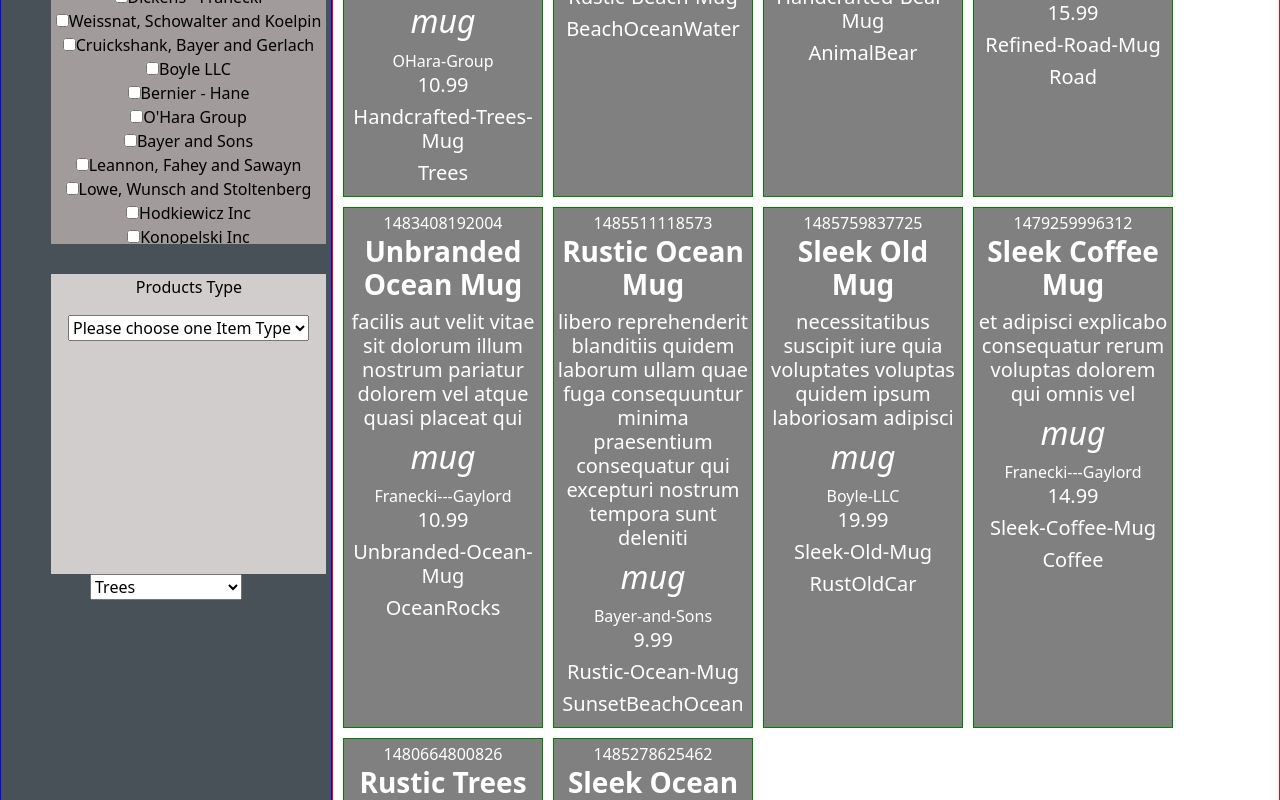
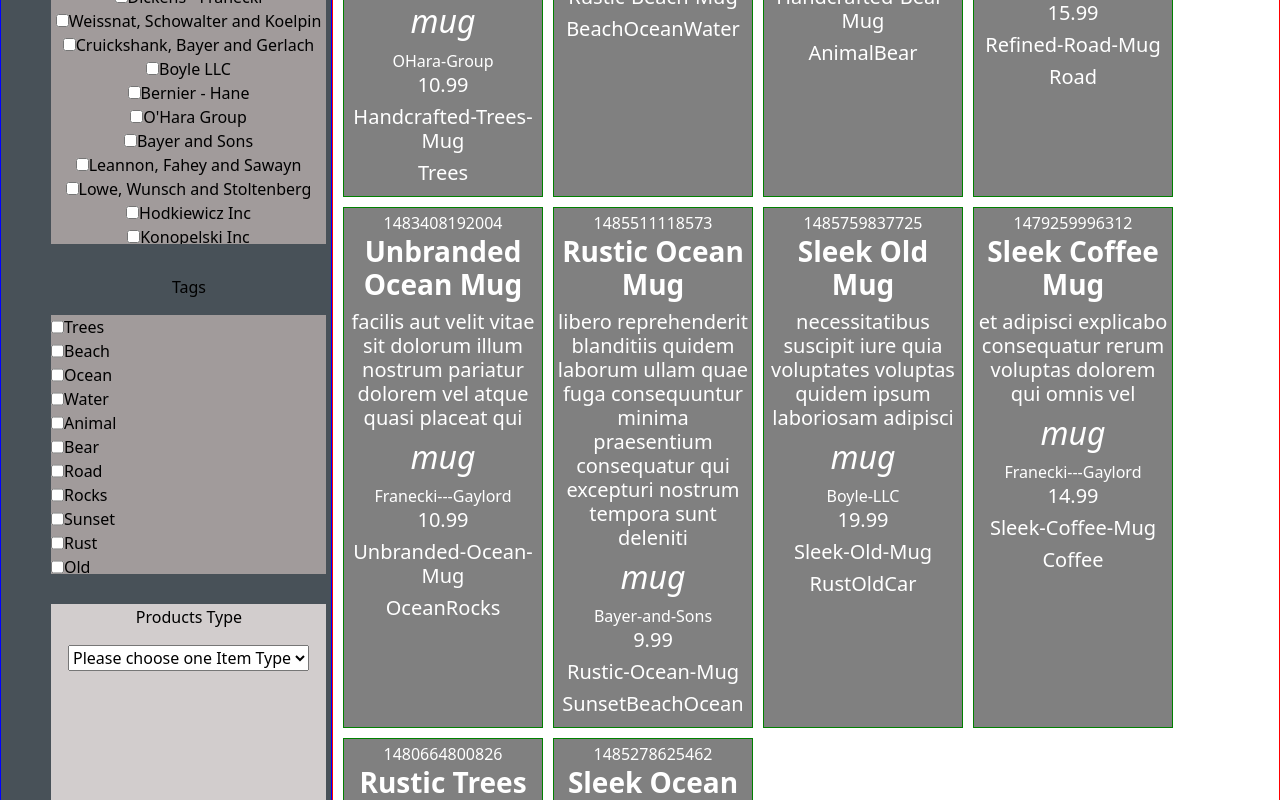
Before and after one commit to Onksami/ProductList, a React (Create React App) app: page / in a window 1280 px wide. Shown: the part 417-1217 px from the top of the page. Built offline with nearby package versions, Linux system fonts and the light colour scheme; data requests are answered from the project's data file.

Commit message:
Tags, upgraded

```diff
--- a/src/App.css
+++ b/src/App.css
@@ -80,8 +80,25 @@
 
   #divTagsSelect{
 
-    background: #d7d2d2;
+    background: #a19b9b;
+
+
   }
+
+  #tagsElement{
+    display: flex;
+    height: auto;
+    width: auto;
+    background: #a19b9b;
+
+  }
+  #tagsElement label{
+    height: auto;
+    width: auto;
+
+
+  }
+
 
   div p {
 
--- a/src/Components/Filtration.jsx
+++ b/src/Components/Filtration.jsx
@@ -1,15 +1,21 @@
 import React, { useContext, useEffect, useState } from "react";
-
 import { ProductContext } from "../Context/ProductContext";
 
+
+
 function Filtration() {
+
+
+  // variables
+
   const [companies, setCompanies] = useState([]);
   const [itemType, setItemTypes] = useState([]);
   const [tags, setTags] = useState([]);
 
-
   const productContext = useContext(ProductContext);
   console.log("Filtration  productContext:", productContext);
+
+
 
   // get companies request
   useEffect(() => {
@@ -19,7 +25,6 @@ function Filtration() {
         // console.log("Companies ", c);
         setCompanies(c);
       });
-
   }, []);
 
   // get itemType request
@@ -42,6 +47,10 @@ function Filtration() {
       });
   }, []);
 
+// ----------------- functions -----------------------
+
+
+
   const onItemTypeChangeHandler = (event) => {
     productContext.setSelectedItemType(event.target.value);
     console.log("User Selected an itemtype - ", event.target.value);
@@ -52,15 +61,20 @@ function Filtration() {
     console.log("User Selected Company - ", event.target.value);
   };
 
-
-
   const onTagHandler = (event) => {
     productContext.setSelectedTag(event.target.value);
     console.log("Tags selected  - ", event.target.value);
   };
 
+
+
+// Rendering
+
   return (
     <>
+
+
+{/* ---------------- Sorting  ---------------  */}
       <div id="sortingSelect" className="divSelect">
         <p>Sorting</p>
         <div className="sortingElm">
@@ -74,23 +88,27 @@ function Filtration() {
         <div className="sortingElm"></div>
       </div>
 
-
+{/* ---------------- Manufacturer ---------------  */}
 <div className="divSelect" id="divManufacturerSelect">
         <p>Brands</p>
 
         {companies.map((company, index) => {
           return (
-              <div>
-
-              <input value={company.slug} onChange={onCompanyChangeHandler} type="checkbox" id="scales" name="scales" checked = { productContext.selectedManufacturer === company.slug ? true : false} />
+            <div key={index}>
+              <input
+                value={company.slug}
+                onChange={onCompanyChangeHandler}
+                type="checkbox"
+                checked={
+                  productContext.selectedManufacturer === company.slug
+                    ? true
+                    : false
+                }
+              />
               <label for="scales">{company.name}</label>
-
             </div>
           );
         })}
-
-
-
 
         <select onChange={onCompanyChangeHandler}>
           <option>Please choose one manufacturer</option>
@@ -106,29 +124,53 @@ function Filtration() {
       </div>
 
 
+{/* ---------------- Tags ---------------  */}
+<div className="divSelect" id="divTagSelect">
+        <p>Tags</p>
+        {tags.map((tag, index) => {
+          return (
+            <div key={index} id="tagsElement">
+              <input
+                value={tag}
+                onChange={onTagHandler}
+                type="checkbox"
+                checked={
+                  productContext.selectedTag === tag ? true : false
+                }
+              />
+              <label for="tag">{tag}</label>
+            </div>
+          );
+        })}
+
+        <select onChange={onTagHandler} >
+          <option>Please choose one Tag</option>
+
+          {tags.map((tag, index) => {
+            return (
+              <option key={index} value={tag}>
+                {tag}
+              </option>
+            );
+          })}
+        </select>
+      </div>
+
+
+{/* ---------------- Product Type ---------------  */}
       <div className="divSelect" id="divProductSelect">
         <p>Products Type</p>
         <select onChange={onItemTypeChangeHandler}>
           <option>Please choose one Item Type</option>
 
-          { itemType.length > 0 ?  itemType.map((itemType, index) => {
+          {itemType.length > 0
+            ? itemType.map((itemType, index) => {
                 return <option key={index}>{itemType}</option>;
-          }) : ""}
+              })
+            : ""}
         </select>
       </div>
 
-
-      <div>
-      <select onChange={onTagHandler}>
-          { tags.length > 0 ? tags.map((tag, index) => {
-            return (
-              <option key={index} >
-                {tag}
-              </option>
-            );
-          }) : ""}
-      </select>
-      </div>
     </>
   );
 }
```
Lines whose indentation alone changed are shown as unchanged.
